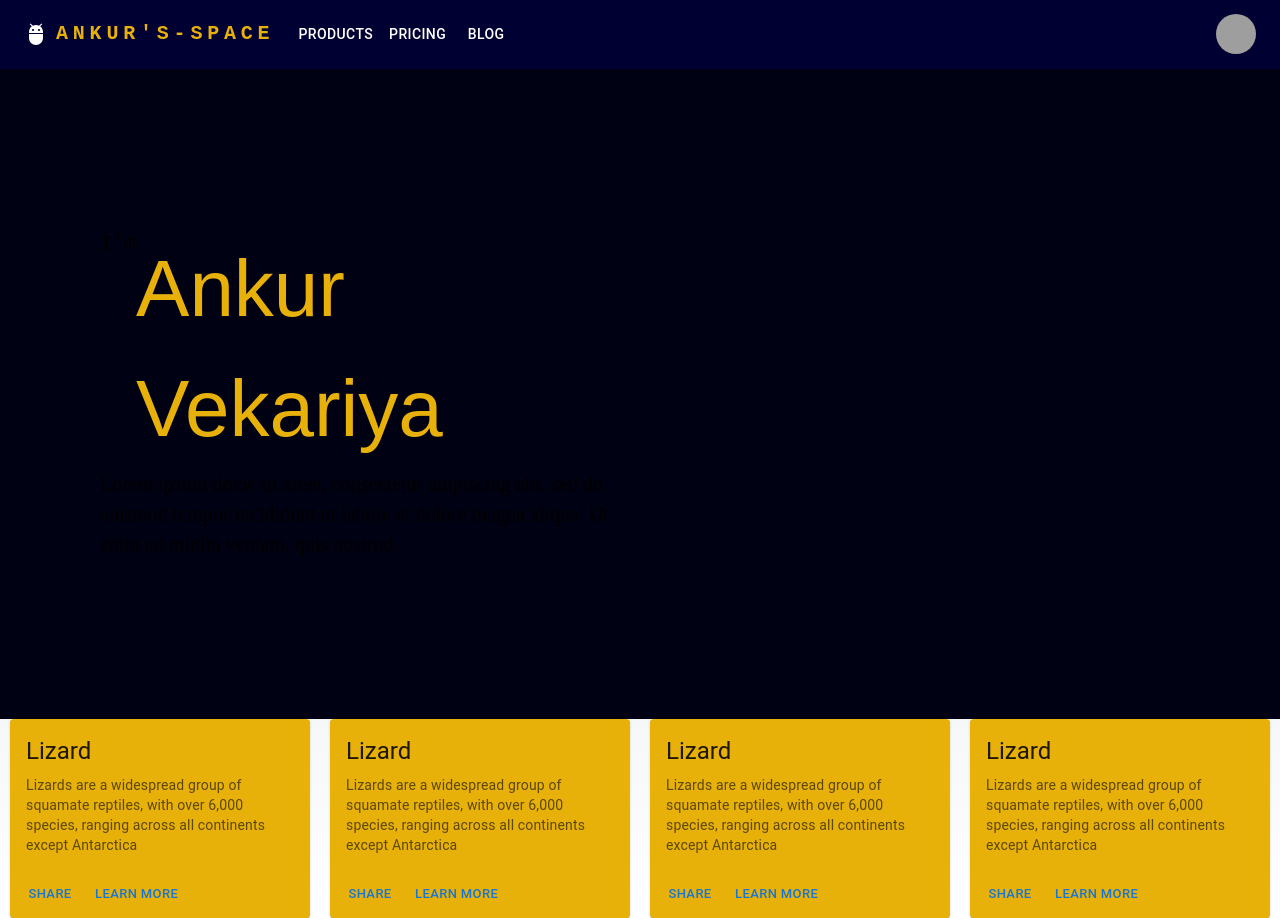
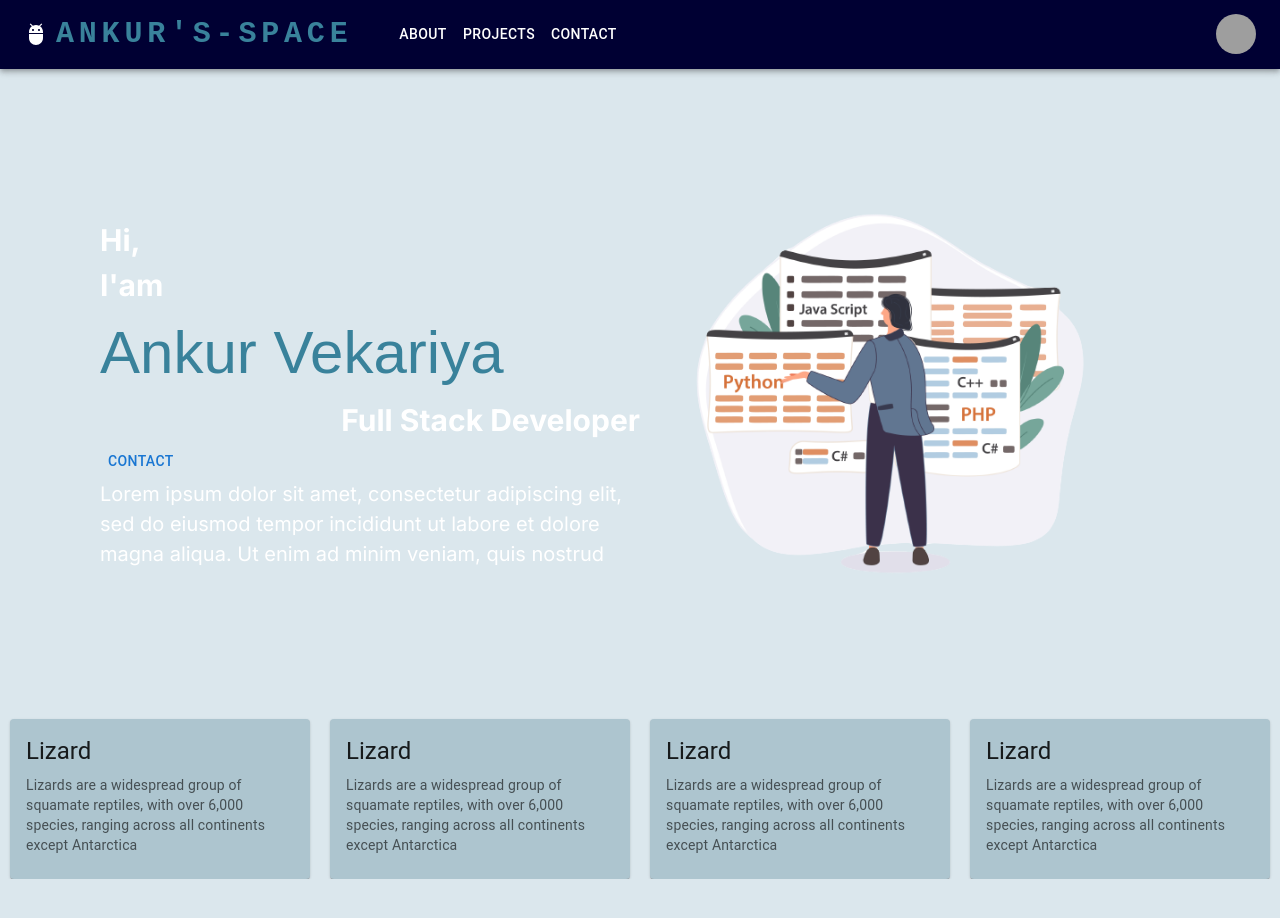
Before and after one commit to Ankur-Vekariya/ankurs-space, a Next.js app: page / in a window 1280 px wide. After the commit the page ends 879 px from the top, so only its background shows below. Built offline with nearby package versions, Linux system fonts and the light colour scheme; grey boxes are pictures that could not be loaded.

Commit message:
Fix hero section and global css

```diff
--- a/src/app/components/Header.js
+++ b/src/app/components/Header.js
@@ -15,7 +15,7 @@ import MenuItem from "@mui/material/MenuItem";
 import AdbIcon from "@mui/icons-material/Adb";
 import { useState } from "react";
 
-const pages = ["Products", "Pricing", "Blog"];
+const pages = ["About", "Projects", "Contact"];
 const settings = ["Profile", "Account", "Dashboard", "Logout"];
 
 export default function Header() {
@@ -53,13 +53,15 @@ export default function Header() {
               fontFamily: "monospace",
               fontWeight: 700,
               letterSpacing: ".3rem",
-              color: "#E7B10A",
+              // color: "#E7B10A",
+              color: " #39829B",
               textDecoration: "none",
+              fontSize: "30px",
             }}
           >
             ANKUR'S-SPACE
           </Typography>
-
+          &nbsp; &nbsp; &nbsp;
           <Box sx={{ flexGrow: 1, display: { xs: "flex", md: "none" } }}>
             <IconButton
               size="large"
@@ -126,7 +128,6 @@ export default function Header() {
               </Button>
             ))}
           </Box>
-
           <Box sx={{ flexGrow: 0 }}>
             <Tooltip title="Open settings">
               <IconButton onClick={handleOpenUserMenu} sx={{ p: 0 }}>
--- a/src/app/globals.css
+++ b/src/app/globals.css
@@ -8,7 +8,7 @@
   --background-end-rgb: 255, 255, 255;
 }
 
-@media (prefers-color-scheme: dark) {
+@media (prefers-color-scheme: light) {
   :root {
     --foreground-rgb: 255, 255, 255;
 
@@ -18,11 +18,13 @@
 }
 
 body {
+  background: #dbe7ed;
+  /* background: #39829b; */
   color: rgb(var(--foreground-rgb));
-  background: linear-gradient(
+  /* background: linear-gradient(
       to bottom,
       transparent,
       rgb(var(--background-end-rgb))
     )
-    rgb(var(--background-start-rgb));
+    rgb(var(--background-start-rgb)); */
 }
--- a/src/app/landing.js
+++ b/src/app/landing.js
@@ -3,10 +3,12 @@ import * as React from "react";
 import { styled } from "@mui/material/styles";
 import Box from "@mui/material/Box";
 import Grid from "@mui/material/Grid";
+import { Button } from "@mui/material";
+import Image from "next/image";
 
 export default function Landing() {
   return (
-    <Box sx={{ flexGrow: 1, backgroundColor: "#010114" }}>
+    <Box sx={{ flexGrow: 1 }}>
       <Grid container columns={16}>
         <Grid
           item
@@ -20,23 +22,48 @@ export default function Landing() {
         >
           <div
             style={{
-              display: "flex",
-              justifyContent: "end",
               paddingLeft: "100px",
             }}
           >
-            <p style={{ fontFamily: "monospace", fontSize: "20px" }}>I'm</p>
             <h1
               style={{
                 display: "flex",
-                justifyContent: "end",
-                fontSize: "80px",
-                color: "#E7B10A",
+                fontSize: "30px",
+                fontWeight: "bold",
+              }}
+            >
+              Hi,
+            </h1>
+            <h1
+              style={{
+                display: "flex",
+                fontSize: "30px",
+                fontWeight: "bold",
+              }}
+            >
+              I'am
+            </h1>
+            <h1
+              style={{
+                display: "flex",
+                fontSize: "60px",
+                color: "#39829B",
                 fontFamily: "fantasy",
               }}
             >
               Ankur Vekariya
             </h1>
+            <h1
+              style={{
+                display: "flex",
+                justifyContent: "end",
+                fontSize: "30px",
+                fontWeight: "bold",
+              }}
+            >
+              Full Stack Developer
+            </h1>
+            <Button>Contact</Button>
           </div>
           <div
             style={{
@@ -45,14 +72,29 @@ export default function Landing() {
               paddingLeft: "100px",
             }}
           >
-            <p style={{ fontFamily: "cursive", fontSize: "20px" }}>
+            <p style={{ fontSize: "20px" }}>
               Lorem ipsum dolor sit amet, consectetur adipiscing elit, sed do
               eiusmod tempor incididunt ut labore et dolore magna aliqua. Ut
               enim ad minim veniam, quis nostrud
             </p>
           </div>
         </Grid>
-        <Grid item xs={8}></Grid>
+        <Grid
+          item
+          xs={8}
+          style={{
+            // display: "flex",
+            // justifyContent: "center",
+            alignSelf: "center",
+          }}
+        >
+          <Image
+            src="/portfolio.png"
+            width={500}
+            height={500}
+            alt="Picture of the author"
+          />
+        </Grid>
       </Grid>
     </Box>
   );
--- a/src/app/myskills.js
+++ b/src/app/myskills.js
@@ -6,7 +6,7 @@ import CardContent from "@mui/material/CardContent";
 import CardMedia from "@mui/material/CardMedia";
 import Button from "@mui/material/Button";
 import Typography from "@mui/material/Typography";
-import { Box } from "@mui/material";
+import { Box, CardActionArea } from "@mui/material";
 
 export default function MySkills() {
   return (
@@ -17,7 +17,19 @@ export default function MySkills() {
         justifyContent: "space-around",
       }}
     >
-      <Card sx={{ maxWidth: 300, backgroundColor: "#E7B10A" }}>
+      <Card sx={{ maxWidth: 300, backgroundColor: "#ADC5CF" }}>
+        <CardContent accessKey="false">
+          <Typography gutterBottom variant="h5" component="div">
+            Lizard
+          </Typography>
+          <Typography variant="body2" color="text.secondary">
+            Lizards are a widespread group of squamate reptiles, with over 6,000
+            species, ranging across all continents except Antarctica
+          </Typography>
+        </CardContent>
+      </Card>
+
+      <Card sx={{ maxWidth: 300, backgroundColor: "#ADC5CF" }}>
         <CardContent>
           <Typography gutterBottom variant="h5" component="div">
             Lizard
@@ -27,13 +39,8 @@ export default function MySkills() {
             species, ranging across all continents except Antarctica
           </Typography>
         </CardContent>
-        <CardActions>
-          <Button size="small">Share</Button>
-          <Button size="small">Learn More</Button>
-        </CardActions>
       </Card>
-
-      <Card sx={{ maxWidth: 300, backgroundColor: "#E7B10A" }}>
+      <Card sx={{ maxWidth: 300, backgroundColor: "#ADC5CF" }}>
         <CardContent>
           <Typography gutterBottom variant="h5" component="div">
             Lizard
@@ -43,12 +50,8 @@ export default function MySkills() {
             species, ranging across all continents except Antarctica
           </Typography>
         </CardContent>
-        <CardActions>
-          <Button size="small">Share</Button>
-          <Button size="small">Learn More</Button>
-        </CardActions>
       </Card>
-      <Card sx={{ maxWidth: 300, backgroundColor: "#E7B10A" }}>
+      <Card sx={{ maxWidth: 300, backgroundColor: "#ADC5CF" }}>
         <CardContent>
           <Typography gutterBottom variant="h5" component="div">
             Lizard
@@ -58,25 +61,6 @@ export default function MySkills() {
             species, ranging across all continents except Antarctica
           </Typography>
         </CardContent>
-        <CardActions>
-          <Button size="small">Share</Button>
-          <Button size="small">Learn More</Button>
-        </CardActions>
-      </Card>
-      <Card sx={{ maxWidth: 300, backgroundColor: "#E7B10A" }}>
-        <CardContent>
-          <Typography gutterBottom variant="h5" component="div">
-            Lizard
-          </Typography>
-          <Typography variant="body2" color="text.secondary">
-            Lizards are a widespread group of squamate reptiles, with over 6,000
-            species, ranging across all continents except Antarctica
-          </Typography>
-        </CardContent>
-        <CardActions>
-          <Button size="small">Share</Button>
-          <Button size="small">Learn More</Button>
-        </CardActions>
       </Card>
     </Box>
   );
```
Also changed, not shown: public/portfolio.png (added).
